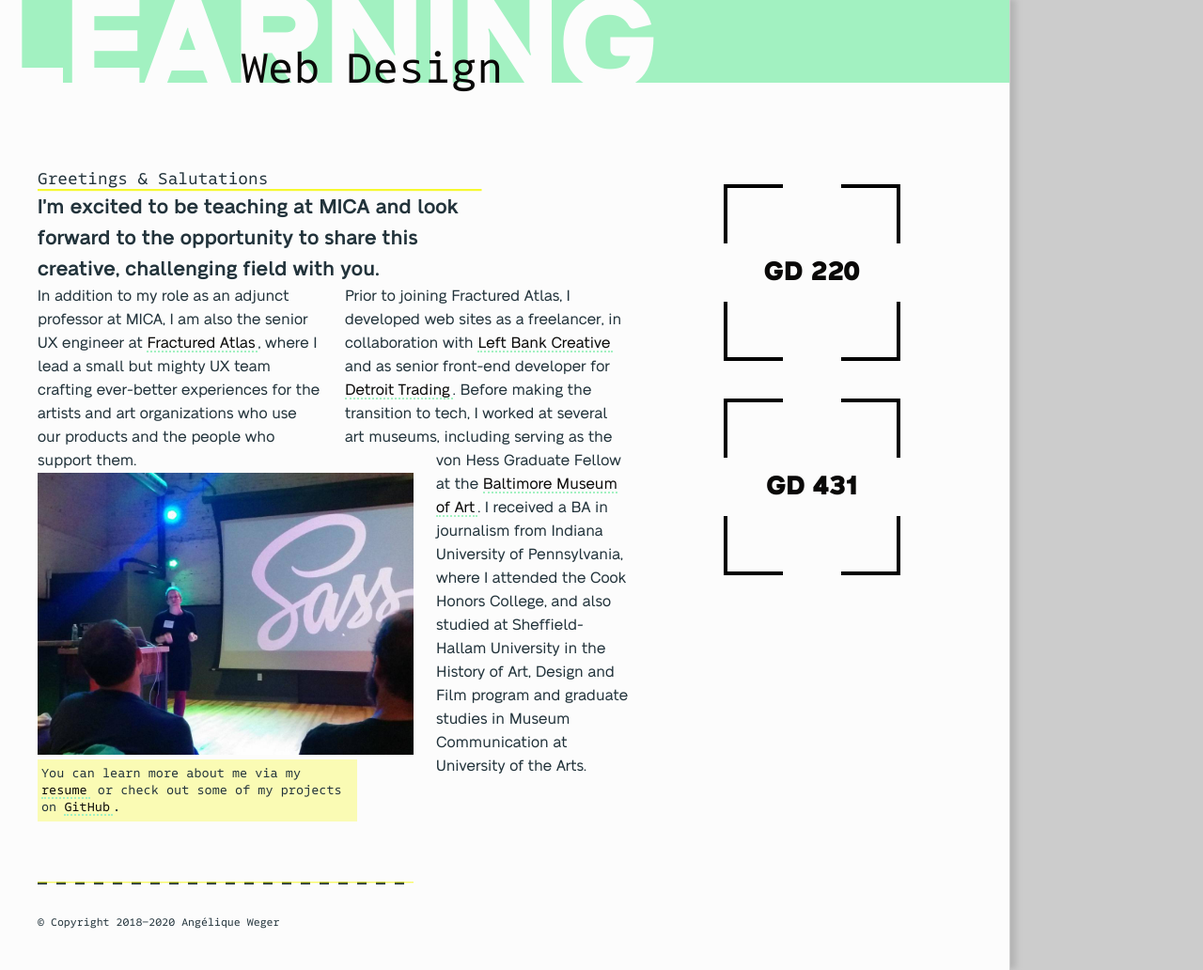
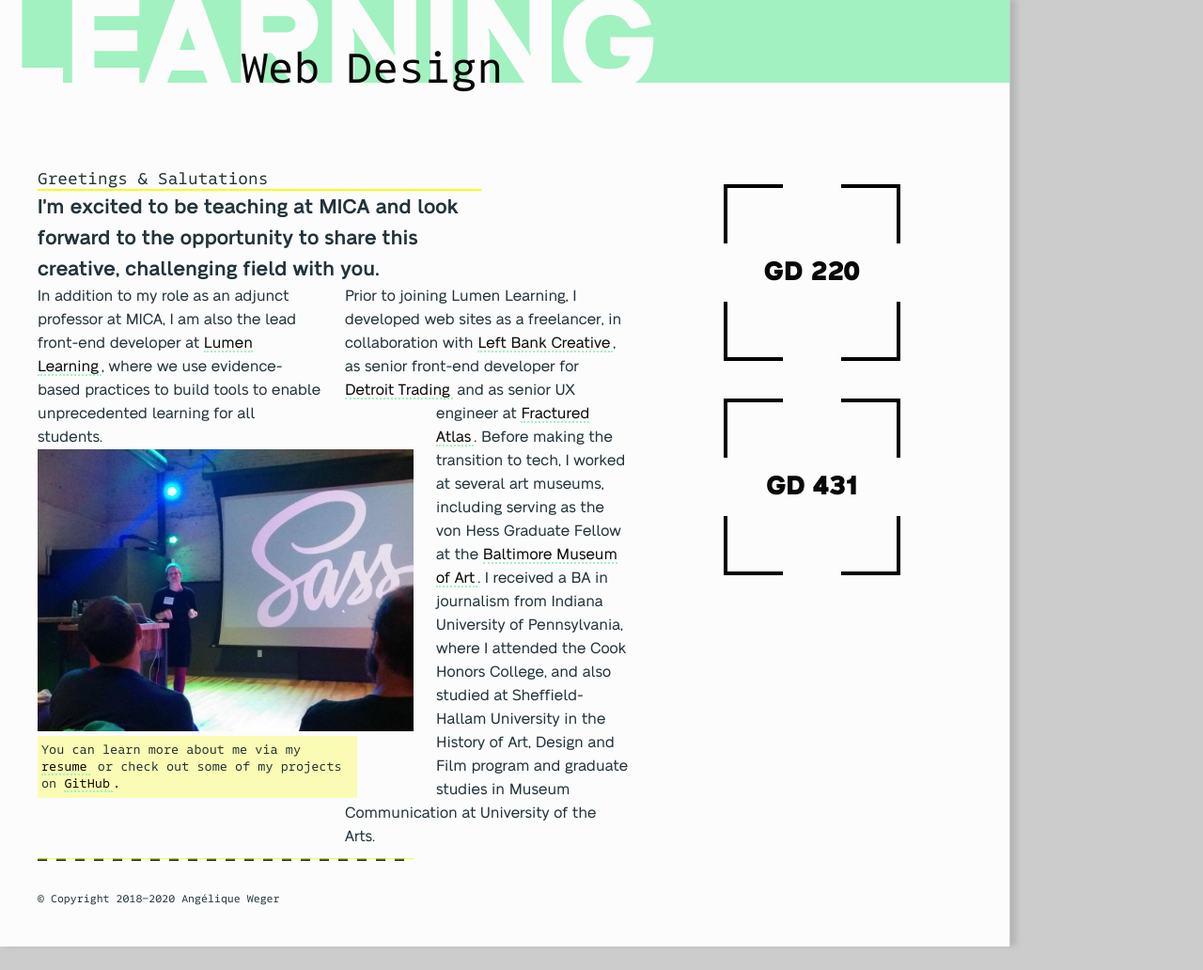
Before and after one commit to mica-web/mica-web.github.io, a Jekyll site: the page built from index.html, in a window 1280 px wide. Shown: the whole page at 94% size. Built offline with Jekyll 4.4.1, drawn with Linux system fonts in a browser that asks for light colours; some web fonts are replaced; after the commit the page ends 1007 px from its top, so only the background shows below that.

Commit message:
Update copy with LL gig

```diff
--- a/index.html
+++ b/index.html
@@ -5,14 +5,14 @@
 <section class="homepage-grid">
   <h1 class="heading--underline">Greetings &amp; Salutations</h1>
   <p>I'm excited to be teaching at MICA and look forward to the opportunity to share this creative, challenging field with you.</p>
-  <p id="js-point1">In addition to my role as an adjunct professor at MICA, I am also the senior UX engineer at <a href="https://www.fracturedatlas.org/">Fractured Atlas</a>, where I lead a small but mighty UX team crafting ever-better experiences for the artists and art organizations who use our products and the people who support them.</p>
+  <p id="js-point1">In addition to my role as an adjunct professor at MICA, I am also the lead front-end developer at <a href="https://www.lumenlearning.com/">Lumen Learning</a>, where we use evidence-based practices to build tools to enable unprecedented learning for all students.</p>
   <figure id="js-point2">
     <img alt="Angelique giving a presentation on Sass" src="{{ site.baseurl }}/img/dev-day-sass.jpg">
-    <figcaption class="highlighter">You can learn more about me via my <a href="http://angeliqueweger.com/resume/">resume</a> or check out some of my projects on <a href="https://github.com/angeliquejw/">GitHub</a>.</figcaption>
+    <figcaption class="highlighter">You can learn more about me via my <a href="https://angeliqueweger.com/resume/">resume</a> or check out some of my projects on <a href="https://github.com/angeliquejw/">GitHub</a>.</figcaption>
   </figure>
   <div>
     <span id="js-spacer1" class="spacer"></span>
     <span id="js-spacer2" class="spacer"></span>
-    <p>Prior to joining Fractured Atlas, I developed web sites as a freelancer, in collaboration with <a href="http://www.leftbankcreative.com/">Left Bank Creative</a> and as senior front-end developer for <a href="https://www.detroittrading.com/">Detroit Trading</a>. Before making the transition to tech, I worked at several art museums, including serving as the von Hess Graduate Fellow at the <a href="https://artbma.org/">Baltimore Museum of Art</a>. I received a BA in journalism from Indiana University of Pennsylvania, where I attended the Cook Honors College, and also studied at Sheffield-Hallam University in the History of Art, Design and Film program and graduate studies in Museum Communication at University of the Arts.</p>
+    <p>Prior to joining Lumen Learning, I developed web sites as a freelancer, in collaboration with <a href="http://www.leftbankcreative.com/">Left Bank Creative</a>, as senior front-end developer for <a href="https://www.detroittrading.com/">Detroit Trading</a> and as senior UX engineer at <a href="https://www.fracturedatlas.org">Fractured Atlas</a>. Before making the transition to tech, I worked at several art museums, including serving as the von Hess Graduate Fellow at the <a href="https://artbma.org/">Baltimore Museum of Art</a>. I received a BA in journalism from Indiana University of Pennsylvania, where I attended the Cook Honors College, and also studied at Sheffield-Hallam University in the History of Art, Design and Film program and graduate studies in Museum Communication at University of the Arts.</p>
   </div>
 </section>
```
